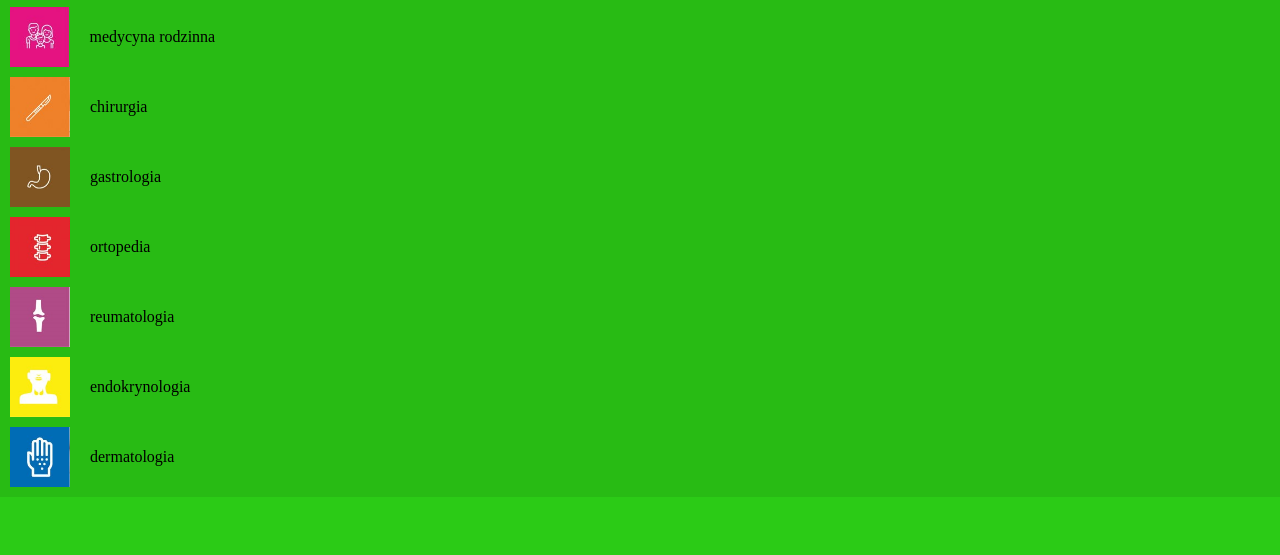
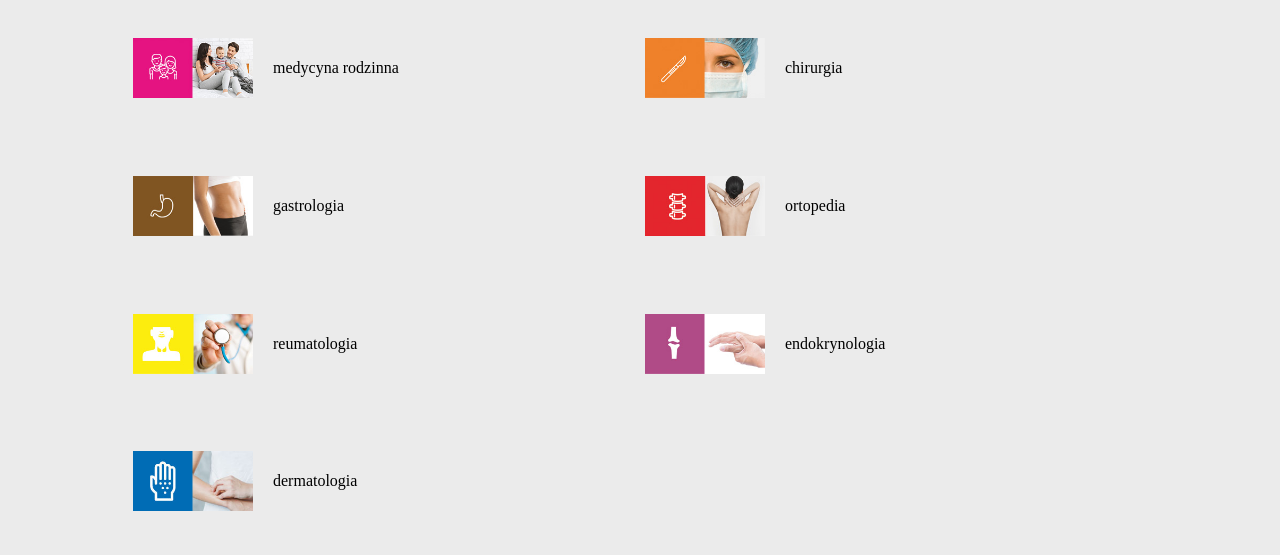
Before and after one commit to damszal/gl51-refresh, a plain HTML site: page index.html in a window 1280 px wide. Shown: the part 245-800 px from the top of the page. Drawn offline with Linux system fonts and the light colour scheme; a web font is replaced by a local one.

Commit message:
resolution layout changes

```diff
--- a/index.html
+++ b/index.html
@@ -24,44 +24,46 @@
                 </div>
             </div>
         </header>
+        <span>wybierz swojego lekarza:</span>
         <div class="container">
         <nav class="navigation-manu">
-            <span>wybierz swojego lekarza:</span>
             <div class="service-banner01">
-                <img src="/img/manu/icon01.jpg" alt="" srcset="">
+                <img src="/img/manu/01.jpg" alt="" srcset="" class="full-icon">
+                <img src="/img/manu/icon01.jpg" alt="" srcset="" class="part-icon">
                 <span>stomatologia</span>
             </div>
             <div class="service-banner02">
-                <img src="/img/manu/icon02.jpg" alt="" srcset="">
+                <img src="/img/manu/02.jpg" alt="" srcset="" class="full-icon">
+                <img src="/img/manu/icon02.jpg" alt="" srcset="" class="part-icon">
                 <span>urologia</span>
             </div>
             <div class="service-banner03">
-                <img src="/img/manu/icon03.jpg" alt="" srcset="">
-                <span>medycyna rodzinna</span>
+                <img src="/img/manu/03.jpg" alt="" srcset="" class="full-icon">
+                <img src="/img/manu/icon03.jpg" alt="" srcset="" class="part-icon">                <span>medycyna rodzinna</span>
             </div>
             <div class="service-banner04">
-                <img src="/img/manu/icon04.jpg" alt="" srcset="">
-                <span>chirurgia</span>
+                <img src="/img/manu/04.jpg" alt="" srcset="" class="full-icon">
+                <img src="/img/manu/icon04.jpg" alt="" srcset="" class="part-icon">                <span>chirurgia</span>
             </div>
             <div class="service-banner05">
-                <img src="/img/manu/icon05.jpg" alt="" srcset="">
-                <span>gastrologia</span>
+                <img src="/img/manu/05.jpg" alt="" srcset="" class="full-icon">
+                <img src="/img/manu/icon05.jpg" alt="" srcset="" class="part-icon">                <span>gastrologia</span>
             </div>
             <div class="service-banner06">
-                <img src="/img/manu/icon06.jpg" alt="" srcset="">
-                <span>ortopedia</span>
+                <img src="/img/manu/06.jpg" alt="" srcset="" class="full-icon">
+                <img src="/img/manu/icon06.jpg" alt="" srcset="" class="part-icon">                <span>ortopedia</span>
             </div>
             <div class="service-banner07">
-                <img src="/img/manu/icon07.jpg" alt="" srcset="">
-                <span>reumatologia</span>
+                <img src="/img/manu/07.jpg" alt="" srcset="" class="full-icon">
+                <img src="/img/manu/icon07.jpg" alt="" srcset="" class="part-icon">                <span>reumatologia</span>
             </div>
             <div class="service-banner08">
-                <img src="/img/manu/icon08.jpg" alt="" srcset="">
-                <span>endokrynologia</span>
+                <img src="/img/manu/08.jpg" alt="" srcset="" class="full-icon">
+                <img src="/img/manu/icon08.jpg" alt="" srcset="" class="part-icon">                <span>endokrynologia</span>
             </div>
             <div class="service-banner09">
-                <img src="/img/manu/icon09.jpg" alt="" srcset="">
-                <span>dermatologia</span>
+                <img src="/img/manu/09.jpg" alt="" srcset="" class="full-icon">
+                <img src="/img/manu/icon09.jpg" alt="" srcset="" class="part-icon">                <span>dermatologia</span>
             </div>
         </nav>
     </div>
--- a/style.css
+++ b/style.css
@@ -15,7 +15,7 @@ body{
     justify-content: center;
     align-items: center;
 
-    height: max-content;
+    height: 100vh;
 }
 
 header{
@@ -23,18 +23,19 @@ header{
 }
 .container{
     width: 100vw;
-    height: auto;
+    height: 100%;
     background-color: rgba(0, 0, 0, 0.08);
 
     margin-top: 10px;
 
-    overflow-x: hidden;
 }
 
 .container > * {
     margin-left: 10px;
     margin-top: 10px;
     margin-bottom: 10px;
+
+    /* height: 100vh; */
 }
 
 
@@ -89,44 +90,82 @@ img {
 
 }
 
+.full-icon{
+    display: none;
+}
+.part-icon{
+    display:block;
+}
+
 /* xs */
 @media (min-width: 475px) {
     body{
-        background-color: black;
+        /* background-color: rgb(236, 89, 89); */
+
+    }
+
+    .navigation-manu{
+        display: flex;
+        flex-direction: row;
+        flex-wrap: wrap;
+        justify-content: space-between;
+    }
+    .navigation-manu div{
+     width: 50%;
+    }
+    .full-icon{
+        display: none;
+    }
+    .part-icon{
+        display:block;
     }
 }
 
 /* sm */
 @media (min-width: 640px) {
-    body{
-        background-color: rgb(62, 62, 62);
+    .part-icon{
+        display: none;
+    }
+    .full-icon{
+        display: block;
     }
 }
 
 /* md */
 @media (min-width: 768px) {
     body{
-        background-color: rgb(123, 112, 51);
+        /* background-color: rgb(233, 250, 165); */
     }
+
+    .container{
+        display: flex;
+        flex-direction: row;
+        justify-content: center;
+    }
+    .navigation-manu{
+        max-width: 80%;
+        justify-content: start;
+    }
+
 }
 
 /* lg */
 @media (min-width: 1024px) {
     body{
-        background-color: rgb(21, 66, 214);
+        /* background-color: rgb(4, 4, 4); */
     }
 }
 
 /* xl */
 @media (min-width: 1280px) {
     body{
-        background-color: rgb(43, 203, 22);
+        /* background-color: rgb(43, 203, 22); */
     }
 }
 
 /* 2xl */
 @media (min-width: 1536px) {
     body{
-        background-color: rgb(228, 7, 210);
+        /* background-color: rgb(228, 7, 210); */
     }
 }
```
Also changed, not shown: img/manu/01.jpg (added), img/manu/02.jpg (added), img/manu/03.jpg (added), img/manu/04.jpg (added), img/manu/05.jpg (added), img/manu/06.jpg (added), img/manu/07.jpg (added), img/manu/08.jpg (added), img/manu/09.jpg (added).
